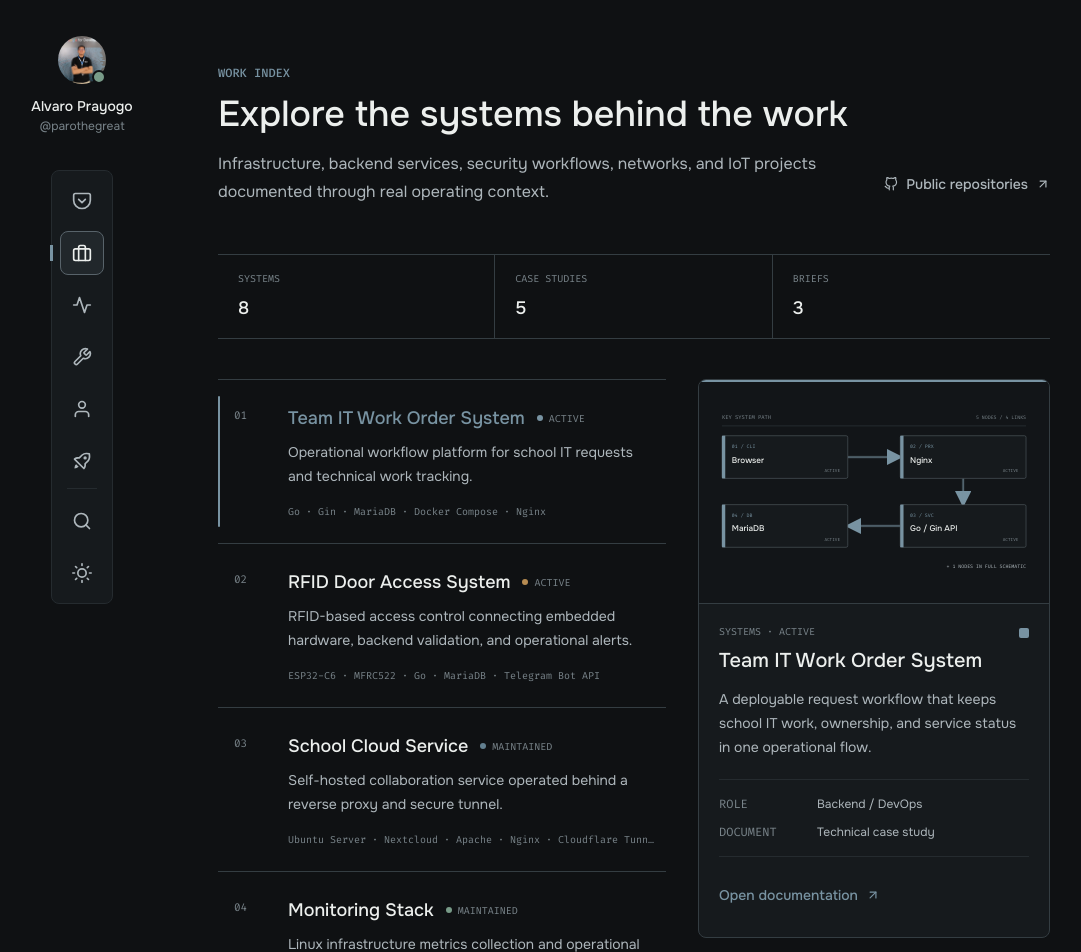
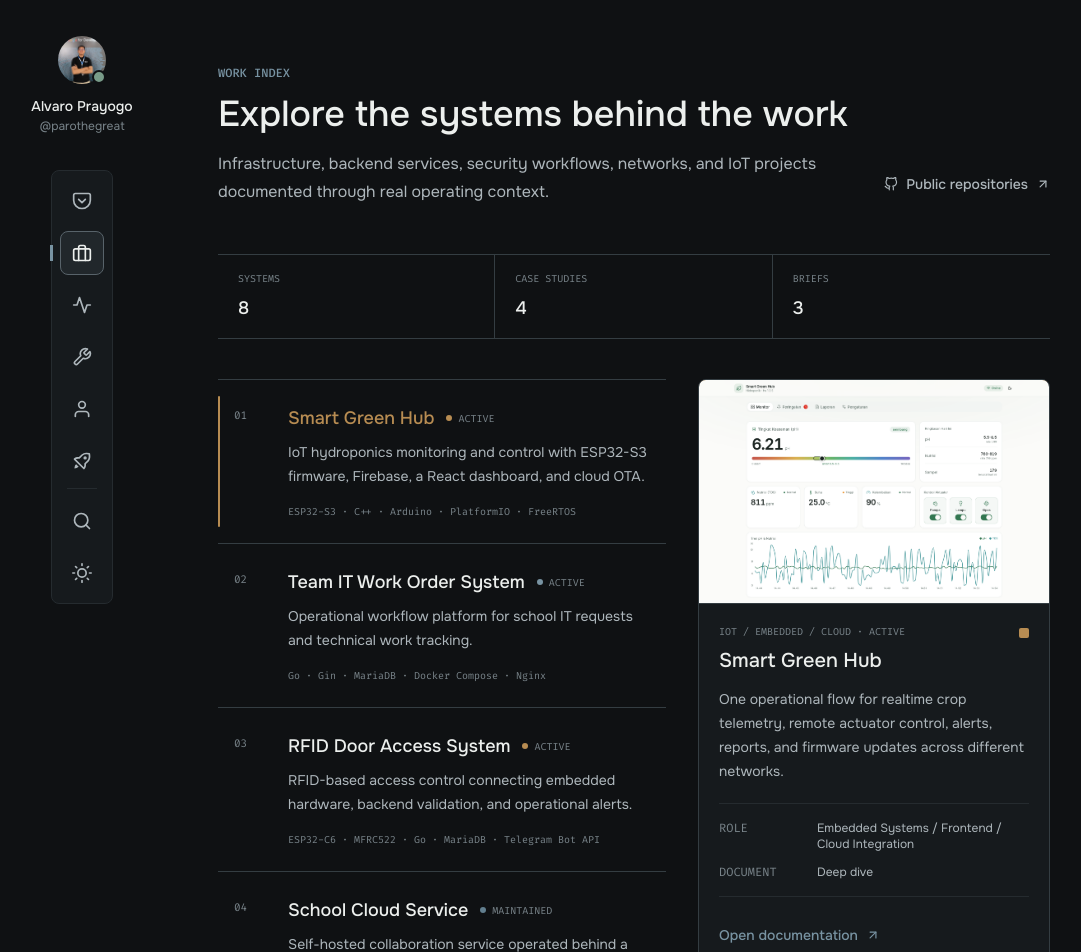
Before and after one commit to parothegreat/parothegreat-portfolio, a Next.js app: page /work in a window 1280 px wide. Shown: the top 952 px of the page, without its empty margins (86-1167 px from the left). Built offline with nearby package versions, Linux system fonts and the light colour scheme.

Commit message:
feat: expand interactive work project data

```diff
--- a/src/data/work.ts
+++ b/src/data/work.ts
@@ -17,8 +17,11 @@ export type WorkAccent =
   | 'networking';
 
 export type ArchitectureNodeType =
+  | 'user'
   | 'client'
+  | 'sensor'
   | 'network'
+  | 'cloud'
   | 'proxy'
   | 'service'
   | 'database'
@@ -27,6 +30,13 @@ export type ArchitectureNodeType =
   | 'monitoring'
   | 'security'
   | 'external';
+
+export type ArchitectureEdgeSemantic =
+  | 'data'
+  | 'control'
+  | 'telemetry'
+  | 'warning'
+  | 'planned';
 
 export interface ArchitectureNode {
   id: string;
@@ -46,6 +56,7 @@ export interface ArchitectureEdge {
   label?: string;
   protocol?: string;
   direction: 'forward' | 'bidirectional';
+  semantic: ArchitectureEdgeSemantic;
   animated?: boolean;
 }
 
@@ -108,6 +119,7 @@ export interface WorkItem {
   repositoryUrl?: string;
   liveUrl?: string;
   caseStudyAvailable: boolean;
+  mediaIds: string[];
   environment: string[];
   sections: WorkSection[];
   ownership: {
@@ -154,11 +166,11 @@ export const WORK_ACCENT_COLORS: Record<WorkAccent, string> = {
   networking: 'var(--circuit-400)',
 };
 
-export const WORK_ITEMS: WorkItem[] = [
+const WORK_REGISTRY: WorkItem[] = [
   {
     id: 'team-it-work-order',
     slug: 'team-it-work-order',
-    index: 1,
+    index: 2,
     title: 'Team IT Work Order System',
     shortDescription:
       'Operational workflow platform for school IT requests and technical work tracking.',
@@ -172,6 +184,7 @@ export const WORK_ITEMS: WorkItem[] = [
     accent: 'systems',
     featured: true,
     caseStudyAvailable: true,
+    mediaIds: ['team-it-work-order-interface'],
     environment: ['School IT operations', 'Linux server', 'Web application'],
     sections: [
       {
@@ -291,6 +304,7 @@ export const WORK_ITEMS: WorkItem[] = [
           target: 'nginx',
           protocol: 'HTTPS',
           direction: 'forward',
+          semantic: 'data',
           animated: true,
         },
         {
@@ -299,6 +313,7 @@ export const WORK_ITEMS: WorkItem[] = [
           target: 'api',
           protocol: 'HTTP',
           direction: 'forward',
+          semantic: 'data',
           animated: true,
         },
         {
@@ -307,6 +322,7 @@ export const WORK_ITEMS: WorkItem[] = [
           target: 'database',
           protocol: 'SQL',
           direction: 'bidirectional',
+          semantic: 'data',
           animated: true,
         },
         {
@@ -315,6 +331,7 @@ export const WORK_ITEMS: WorkItem[] = [
           target: 'tracker',
           label: 'planned',
           direction: 'forward',
+          semantic: 'planned',
         },
       ],
     },
@@ -422,7 +439,7 @@ export const WORK_ITEMS: WorkItem[] = [
   {
     id: 'rfid-door-access',
     slug: 'rfid-door-access',
-    index: 2,
+    index: 3,
     title: 'RFID Door Access System',
     shortDescription:
       'RFID-based access control connecting embedded hardware, backend validation, and operational alerts.',
@@ -436,6 +453,7 @@ export const WORK_ITEMS: WorkItem[] = [
     accent: 'iot',
     featured: true,
     caseStudyAvailable: true,
+    mediaIds: ['rfid-door-access-hardware'],
     environment: [
       'Server-room access prototype',
       '12-volt magnetic lock',
@@ -582,6 +600,7 @@ export const WORK_ITEMS: WorkItem[] = [
           source: 'card',
           target: 'reader',
           direction: 'forward',
+          semantic: 'data',
           animated: true,
         },
         {
@@ -589,6 +608,7 @@ export const WORK_ITEMS: WorkItem[] = [
           source: 'reader',
           target: 'controller',
           direction: 'forward',
+          semantic: 'data',
           animated: true,
         },
         {
@@ -597,6 +617,7 @@ export const WORK_ITEMS: WorkItem[] = [
           target: 'api',
           protocol: 'HTTP',
           direction: 'bidirectional',
+          semantic: 'data',
           animated: true,
         },
         {
@@ -605,6 +626,7 @@ export const WORK_ITEMS: WorkItem[] = [
           target: 'database',
           protocol: 'SQL',
           direction: 'bidirectional',
+          semantic: 'data',
           animated: true,
         },
         {
@@ -613,6 +635,7 @@ export const WORK_ITEMS: WorkItem[] = [
           target: 'relay',
           label: 'decision',
           direction: 'forward',
+          semantic: 'control',
           animated: true,
         },
         {
@@ -621,6 +644,7 @@ export const WORK_ITEMS: WorkItem[] = [
           target: 'telegram',
           label: 'event',
           direction: 'forward',
+          semantic: 'warning',
         },
         {
           id: 'controller-camera',
@@ -628,6 +652,7 @@ export const WORK_ITEMS: WorkItem[] = [
           target: 'camera',
           protocol: 'ESP-NOW',
           direction: 'forward',
+          semantic: 'planned',
         },
       ],
     },
@@ -738,7 +763,7 @@ export const WORK_ITEMS: WorkItem[] = [
   {
     id: 'school-cloud-service',
     slug: 'school-cloud-service',
-    index: 3,
+    index: 4,
     title: 'School Cloud Service',
     shortDescription:
       'Self-hosted collaboration service operated behind a reverse proxy and secure tunnel.',
@@ -758,6 +783,7 @@ export const WORK_ITEMS: WorkItem[] = [
     accent: 'infrastructure',
     featured: true,
     caseStudyAvailable: true,
+    mediaIds: ['school-cloud-service-interface'],
     environment: [
       'School Linux server',
       'Self-hosted collaboration',
@@ -884,6 +910,7 @@ export const WORK_ITEMS: WorkItem[] = [
           target: 'cloudflare',
           protocol: 'HTTPS',
           direction: 'forward',
+          semantic: 'data',
           animated: true,
         },
         {
@@ -892,6 +919,7 @@ export const WORK_ITEMS: WorkItem[] = [
           target: 'nginx',
           label: 'tunnel',
           direction: 'forward',
+          semantic: 'data',
           animated: true,
         },
         {
@@ -900,6 +928,7 @@ export const WORK_ITEMS: WorkItem[] = [
           target: 'apache',
           protocol: 'HTTP',
           direction: 'forward',
+          semantic: 'data',
           animated: true,
         },
         {
@@ -907,6 +936,7 @@ export const WORK_ITEMS: WorkItem[] = [
           source: 'apache',
           target: 'nextcloud',
           direction: 'forward',
+          semantic: 'data',
           animated: true,
         },
         {
@@ -914,6 +944,7 @@ export const WORK_ITEMS: WorkItem[] = [
           source: 'nextcloud',
           target: 'storage',
           direction: 'bidirectional',
+          semantic: 'data',
         },
       ],
     },
@@ -1019,7 +1050,7 @@ export const WORK_ITEMS: WorkItem[] = [
   {
     id: 'monitoring-stack',
     slug: 'monitoring-stack',
-    index: 4,
+    index: 5,
     title: 'Monitoring Stack',
     shortDescription:
       'Linux infrastructure metrics collection and operational dashboards for school and lab systems.',
@@ -1032,6 +1063,7 @@ export const WORK_ITEMS: WorkItem[] = [
     documentationLevel: 'quick-brief',
     accent: 'observability',
     caseStudyAvailable: true,
+    mediaIds: ['monitoring-stack-dashboard'],
     environment: ['School monitoring', 'Linux servers', 'Home lab'],
     sections: [
       {
@@ -1125,6 +1157,7 @@ export const WORK_ITEMS: WorkItem[] = [
           source: 'host',
           target: 'exporter',
           direction: 'forward',
+          semantic: 'telemetry',
         },
         {
           id: 'exporter-prometheus',
@@ -1132,6 +1165,7 @@ export const WORK_ITEMS: WorkItem[] = [
           target: 'prometheus',
           protocol: 'HTTP scrape',
           direction: 'forward',
+          semantic: 'telemetry',
           animated: true,
         },
         {
@@ -1139,6 +1173,7 @@ export const WORK_ITEMS: WorkItem[] = [
           source: 'prometheus',
           target: 'grafana',
           direction: 'forward',
+          semantic: 'telemetry',
           animated: true,
         },
       ],
@@ -1225,7 +1260,7 @@ export const WORK_ITEMS: WorkItem[] = [
   {
     id: 'recon-engine',
     slug: 'recon-engine',
-    index: 5,
+    index: 6,
     title: 'Recon Engine',
     shortDescription:
       'Automation workflow for scoped asset discovery, HTTP validation, crawling, and security checks.',
@@ -1238,6 +1273,7 @@ export const WORK_ITEMS: WorkItem[] = [
     documentationLevel: 'case-study',
     accent: 'security',
     caseStudyAvailable: true,
+    mediaIds: ['recon-engine-output'],
     environment: [
       'Authorized security research',
       'Controlled labs',
@@ -1374,6 +1410,7 @@ export const WORK_ITEMS: WorkItem[] = [
           source: 'scope',
           target: 'discovery',
           direction: 'forward',
+          semantic: 'data',
           animated: true,
         },
         {
@@ -1381,6 +1418,7 @@ export const WORK_ITEMS: WorkItem[] = [
           source: 'discovery',
           target: 'dns',
           direction: 'forward',
+          semantic: 'data',
           animated: true,
         },
         {
@@ -1388,6 +1426,7 @@ export const WORK_ITEMS: WorkItem[] = [
           source: 'dns',
           target: 'http',
           direction: 'forward',
+          semantic: 'data',
           animated: true,
         },
         {
@@ -1395,18 +1434,21 @@ export const WORK_ITEMS: WorkItem[] = [
           source: 'http',
           target: 'urls',
           direction: 'forward',
+          semantic: 'data',
         },
         {
           id: 'http-ports',
           source: 'http',
           target: 'ports',
           direction: 'forward',
+          semantic: 'data',
         },
         {
           id: 'http-checks',
           source: 'http',
           target: 'checks',
           direction: 'forward',
+          semantic: 'data',
         },
       ],
     },
@@ -1522,7 +1564,7 @@ export const WORK_ITEMS: WorkItem[] = [
   {
     id: 'school-network-operations',
     slug: 'school-network-operations',
-    index: 6,
+    index: 7,
     title: 'School Network Operations',
     shortDescription:
       'Ongoing wireless monitoring, segmentation, switching, and connectivity troubleshooting.',
@@ -1541,6 +1583,7 @@ export const WORK_ITEMS: WorkItem[] = [
     documentationLevel: 'quick-brief',
     accent: 'networking',
     caseStudyAvailable: true,
+    mediaIds: ['school-network-operations-topology'],
     environment: [
       'Multi-building school network',
       'Managed wireless',
@@ -1668,6 +1711,7 @@ export const WORK_ITEMS: WorkItem[] = [
           target: 'omada',
           protocol: 'Wi-Fi',
           direction: 'bidirectional',
+          semantic: 'data',
           animated: true,
         },
         {
@@ -1675,6 +1719,7 @@ export const WORK_ITEMS: WorkItem[] = [
           source: 'omada',
           target: 'switch',
           direction: 'bidirectional',
+          semantic: 'data',
           animated: true,
         },
         {
@@ -1683,6 +1728,7 @@ export const WORK_ITEMS: WorkItem[] = [
           target: 'vlans',
           label: 'tagged / access',
           direction: 'bidirectional',
+          semantic: 'data',
           animated: true,
         },
         {
@@ -1690,12 +1736,14 @@ export const WORK_ITEMS: WorkItem[] = [
           source: 'vlans',
           target: 'mikrotik',
           direction: 'bidirectional',
+          semantic: 'data',
         },
         {
           id: 'vlans-services',
           source: 'vlans',
           target: 'services',
           direction: 'bidirectional',
+          semantic: 'data',
         },
       ],
     },
@@ -1805,7 +1853,7 @@ export const WORK_ITEMS: WorkItem[] = [
   {
     id: 'mitra-coffeeshop',
     slug: 'mitra-coffeeshop',
-    index: 7,
+    index: 8,
     title: 'Mitra Coffeeshop',
     shortDescription:
       'Public website for the SMK Mitra Industri coffeeshop, menu, gallery, loyalty card, and ordering channels.',
@@ -1826,6 +1874,7 @@ export const WORK_ITEMS: WorkItem[] = [
     repositoryUrl: 'https://github.com/teamitmivhs/Mitra-Coffeeshop',
     liveUrl: 'https://coffeeshop.itmivhs.net',
     caseStudyAvailable: true,
+    mediaIds: ['mitra-coffeeshop-interface'],
     environment: ['Public website', 'SMK Mitra Industri', 'Bun application'],
     sections: [
       {
@@ -1945,6 +1994,7 @@ export const WORK_ITEMS: WorkItem[] = [
           label: 'Browse',
           protocol: 'HTTPS',
           direction: 'forward',
+          semantic: 'data',
         },
         {
           id: 'app-media',
@@ -1953,6 +2003,7 @@ export const WORK_ITEMS: WorkItem[] = [
           label: 'Load',
           protocol: 'Static',
           direction: 'forward',
+          semantic: 'data',
         },
         {
           id: 'app-whatsapp',
@@ -1961,6 +2012,7 @@ export const WORK_ITEMS: WorkItem[] = [
           label: 'Order',
           protocol: 'HTTPS',
           direction: 'forward',
+          semantic: 'control',
         },
         {
           id: 'app-gofood',
@@ -1969,6 +2021,7 @@ export const WORK_ITEMS: WorkItem[] = [
           label: 'Delivery',
           protocol: 'HTTPS',
           direction: 'forward',
+          semantic: 'control',
         },
       ],
     },
@@ -2071,28 +2124,42 @@ export const WORK_ITEMS: WorkItem[] = [
   {
     id: 'smart-green-hub',
     slug: 'smart-green-hub',
-    index: 8,
+    index: 1,
     title: 'Smart Green Hub',
     shortDescription:
       'IoT hydroponics monitoring and control with ESP32-S3 firmware, Firebase, a React dashboard, and cloud OTA.',
     outcome:
       'One operational flow for realtime crop telemetry, remote actuator control, alerts, reports, and firmware updates across different networks.',
-    category: 'IoT & Operations',
-    role: ['Firmware', 'Dashboard', 'Cloud'],
+    category: 'IoT / Embedded / Cloud',
+    role: ['Embedded Systems', 'Frontend', 'Cloud Integration'],
     stack: [
       'ESP32-S3',
       'C++',
+      'Arduino',
+      'PlatformIO',
       'FreeRTOS',
       'Firebase RTDB',
+      'Firebase Authentication',
       'React',
       'TypeScript',
-      'PlatformIO',
+      'Vite',
+      'Tailwind CSS',
+      'Recharts',
+      'GitHub Releases',
+      'Firebase Hosting',
     ],
     status: 'active',
-    documentationLevel: 'case-study',
+    documentationLevel: 'deep-dive',
     accent: 'iot',
     repositoryUrl: 'https://github.com/VARR-git/Smart-Green-Hub',
     caseStudyAvailable: true,
+    mediaIds: [
+      'smart-green-hub-dashboard',
+      'smart-green-hub-warning',
+      'smart-green-hub-report',
+      'smart-green-hub-settings',
+      'smart-green-hub-mark',
+    ],
     environment: [
       'Hydroponic system',
       'ESP32-S3 device',
@@ -2158,7 +2225,7 @@ export const WORK_ITEMS: WorkItem[] = [
         {
           id: 'sensors',
           label: 'Sensors',
-          type: 'hardware',
+          type: 'sensor',
           description:
             'pH, TDS, temperature, and humidity inputs for the hydroponic system.',
           x: 20,
@@ -2179,7 +2246,7 @@ export const WORK_ITEMS: WorkItem[] = [
         {
           id: 'firebase',
           label: 'Firebase RTDB',
-          type: 'database',
+          type: 'cloud',
           description:
             'Realtime state boundary for telemetry, commands, device health, and firmware version.',
           technology: 'Firebase',
@@ -2222,7 +2289,7 @@ export const WORK_ITEMS: WorkItem[] = [
         {
           id: 'operator',
           label: 'Operator',
-          type: 'client',
+          type: 'user',
           description:
             'Authorized user entering the PIN-only dashboard and operating the system.',
           x: 580,
@@ -2238,6 +2305,7 @@ export const WORK_ITEMS: WorkItem[] = [
           label: 'Read',
           protocol: 'GPIO / ADC',
           direction: 'forward',
+          semantic: 'planned',
         },
         {
           id: 'esp32-firebase',
@@ -2245,15 +2313,39 @@ export const WORK_ITEMS: WorkItem[] = [
           target: 'firebase',
           label: 'Telemetry',
           protocol: 'HTTPS',
-          direction: 'bidirectional',
-        },
-        {
-          id: 'dashboard-firebase',
+          direction: 'forward',
+          semantic: 'telemetry',
+          animated: true,
+        },
+        {
+          id: 'firebase-esp32-control',
+          source: 'firebase',
+          target: 'esp32',
+          label: 'Command',
+          protocol: 'HTTPS',
+          direction: 'forward',
+          semantic: 'control',
+          animated: true,
+        },
+        {
+          id: 'firebase-dashboard',
+          source: 'firebase',
+          target: 'dashboard',
+          label: 'Realtime',
+          protocol: 'Firebase SDK',
+          direction: 'forward',
+          semantic: 'telemetry',
+          animated: true,
+        },
+        {
+          id: 'dashboard-firebase-control',
           source: 'dashboard',
           target: 'firebase',
-          label: 'Realtime',
+          label: 'Command',
           protocol: 'Firebase SDK',
-          direction: 'bidirectional',
+          direction: 'forward',
+          semantic: 'control',
+          animated: true,
         },
         {
           id: 'esp32-actuators',
@@ -2262,6 +2354,8 @@ export const WORK_ITEMS: WorkItem[] = [
           label: 'Control',
           protocol: 'GPIO',
           direction: 'forward',
+          semantic: 'control',
+          animated: true,
         },
         {
           id: 'releases-esp32',
@@ -2270,6 +2364,8 @@ export const WORK_ITEMS: WorkItem[] = [
           label: 'Firmware',
           protocol: 'HTTPS',
           direction: 'forward',
+          semantic: 'data',
+          animated: true,
         },
         {
           id: 'operator-dashboard',
@@ -2278,6 +2374,7 @@ export const WORK_ITEMS: WorkItem[] = [
           label: 'Operate',
           protocol: 'Browser',
           direction: 'forward',
+          semantic: 'control',
         },
       ],
     },
@@ -2415,6 +2512,10 @@ export const WORK_ITEMS: WorkItem[] = [
   },
 ];
 
+export const WORK_ITEMS = [...WORK_REGISTRY].sort(
+  (first, second) => first.index - second.index,
+);
+
 export const FEATURED_WORK = WORK_ITEMS.filter((item) => item.featured);
 
 export const getWorkBySlug = (slug: string) =>
```
